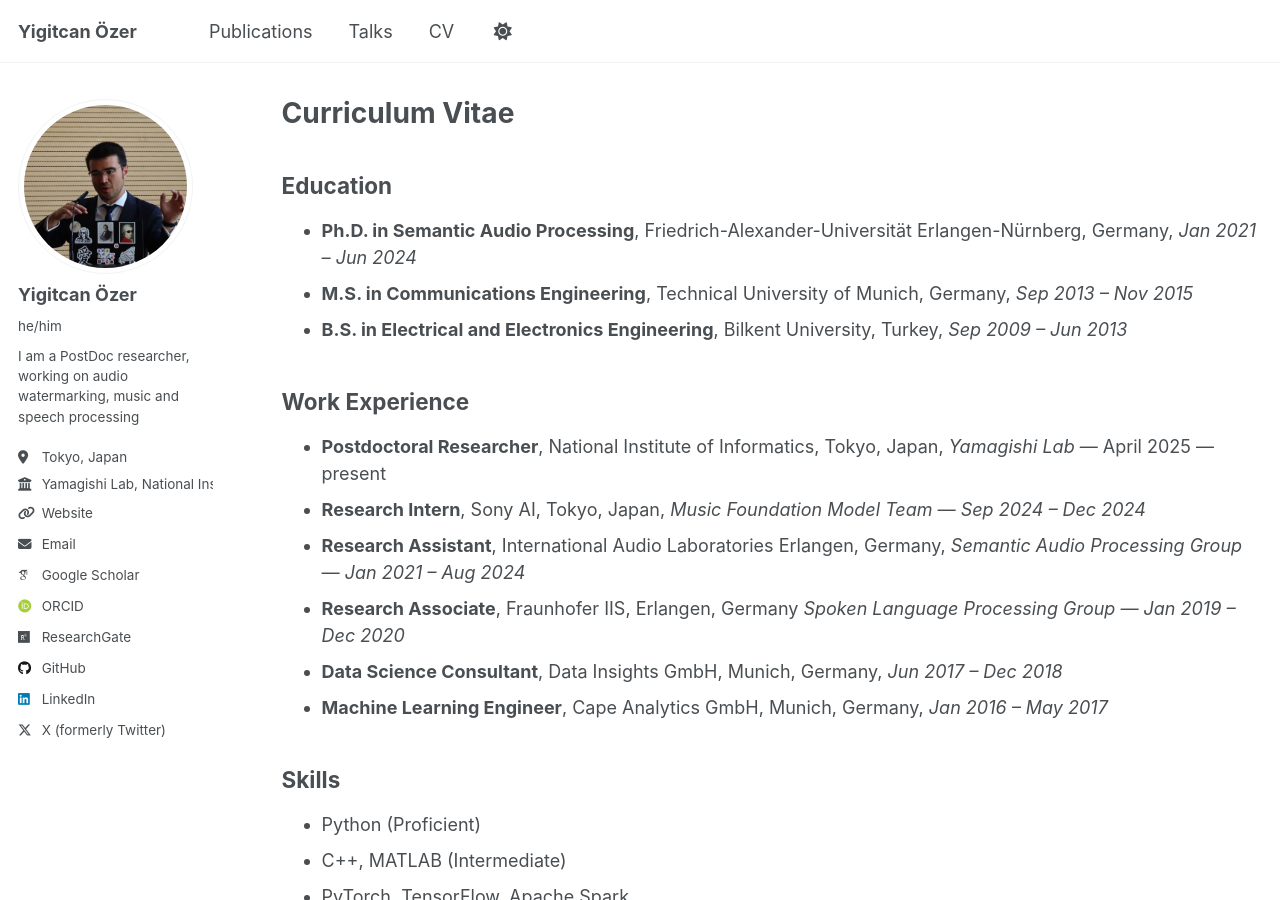
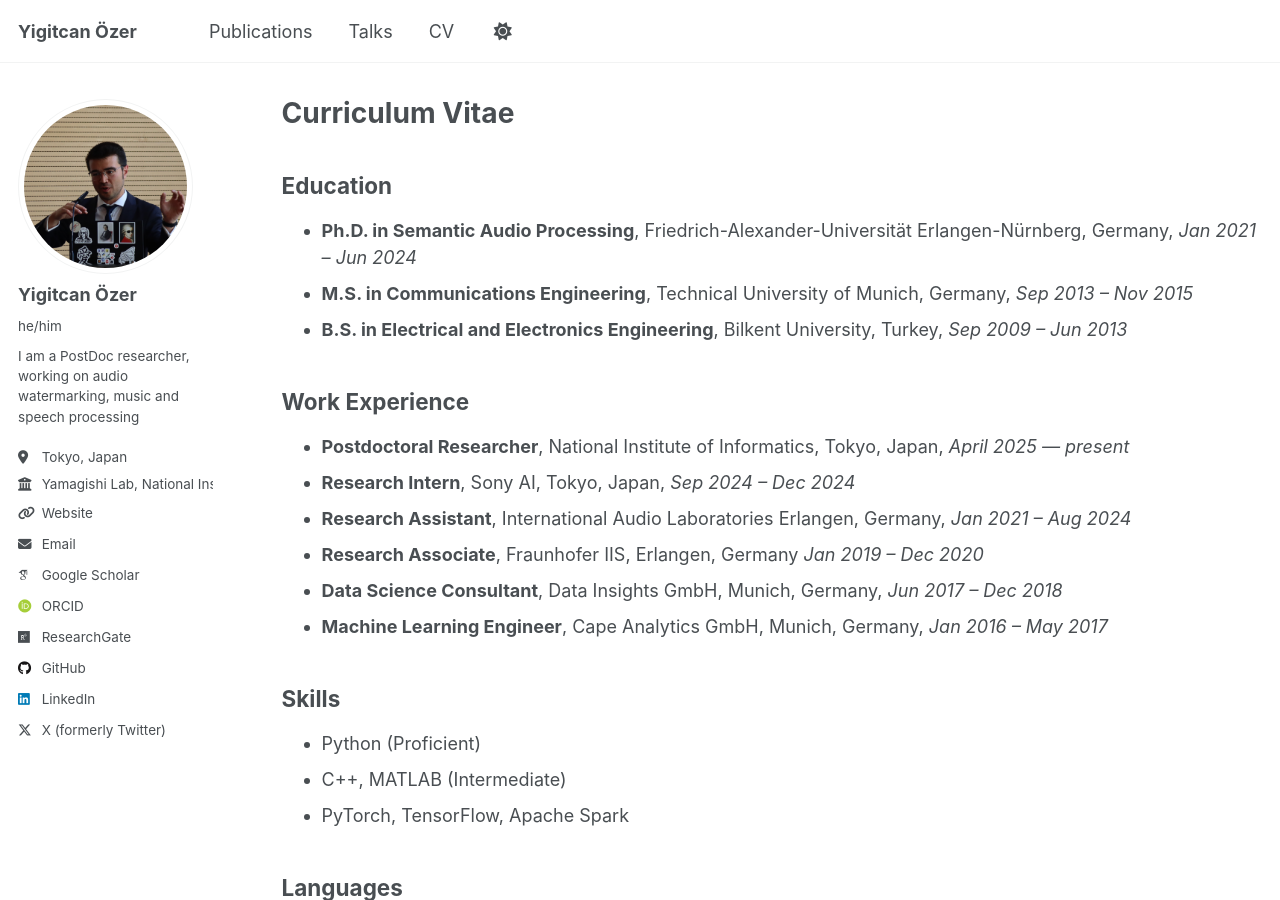
Before and after one commit to yiitozer/yiitozer.github.io, a Jekyll site: the page built from _pages/cv.md, in a window 1280 px wide and 900 px high. Built offline with Jekyll 4.4.1, drawn with Linux system fonts in a browser that asks for light colours; some web fonts are replaced.

Commit message:
make CV more precise

```diff
--- a/_pages/cv.md
+++ b/_pages/cv.md
@@ -15,10 +15,10 @@ redirect_from:
 * **B.S. in Electrical and Electronics Engineering**, Bilkent University, Turkey, *Sep 2009 – Jun 2013*
 
 ## Work Experience
-* **Postdoctoral Researcher**, National Institute of Informatics, Tokyo, Japan, *Yamagishi Lab* — April 2025 — present
-* **Research Intern**, Sony AI, Tokyo, Japan, *Music Foundation Model Team — Sep 2024 – Dec 2024*
-* **Research Assistant**, International Audio Laboratories Erlangen, Germany, *Semantic Audio Processing Group — Jan 2021 – Aug 2024*
-* **Research Associate**, Fraunhofer IIS, Erlangen, Germany *Spoken Language Processing Group — Jan 2019 – Dec 2020*
+* **Postdoctoral Researcher**, National Institute of Informatics, Tokyo, Japan, *April 2025 — present*
+* **Research Intern**, Sony AI, Tokyo, Japan, *Sep 2024 – Dec 2024*
+* **Research Assistant**, International Audio Laboratories Erlangen, Germany, *Jan 2021 – Aug 2024*
+* **Research Associate**, Fraunhofer IIS, Erlangen, Germany *Jan 2019 – Dec 2020*
 * **Data Science Consultant**, Data Insights GmbH, Munich, Germany, *Jun 2017 – Dec 2018*
 * **Machine Learning Engineer**, Cape Analytics GmbH, Munich, Germany, *Jan 2016 – May 2017*
 
```
